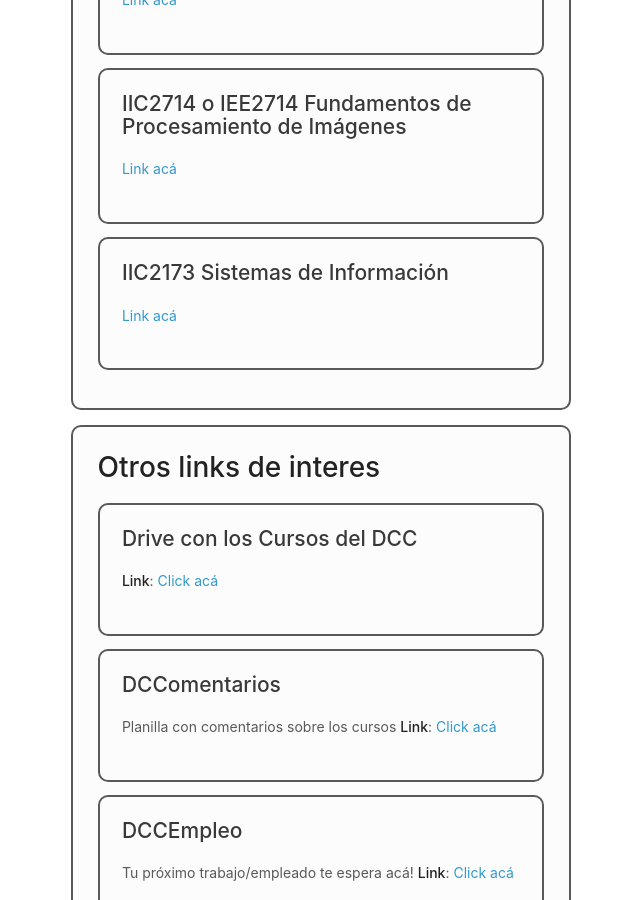
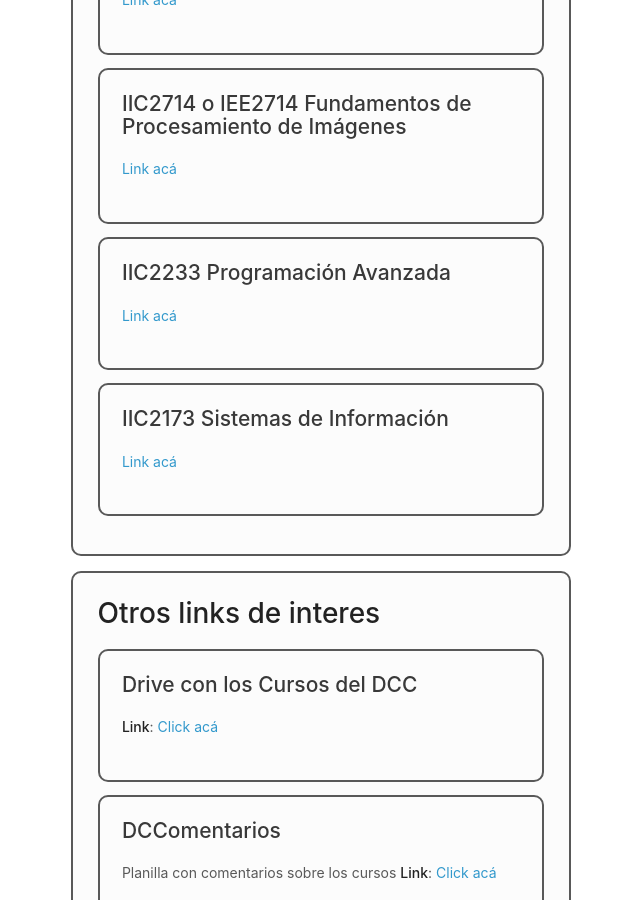
Before and after one commit to capitulo-acm-puc/capitulo-acm-puc.github.io, a Jekyll site: the page built from 6-grupos_y_canales.md, in a window 1280 px wide and 900 px high, scrolled down 5932 px. Shown: the whole window, without its empty margins (535-1175 px from the left). Built offline with Jekyll 4.4.1, drawn with Linux system fonts in a browser that asks for light colours.

Commit message:
Update 6-grupos_y_canales.md

```diff
--- a/6-grupos_y_canales.md
+++ b/6-grupos_y_canales.md
@@ -206,11 +206,17 @@ Advertencia, el grupo permite confesiones de todo tipo, sin censura.
 </div>
 
 
-
 <div class="grupo">
 ## IIC2714 o IEE2714 Fundamentos de Procesamiento de Imágenes
 [Link acá](https://t.me/joinchat/GeY84RuC3qRL0FWgp0Hd2g)
 </div>
+
+
+<div class="grupo">
+## IIC2233 Programación Avanzada
+[Link acá](https://t.me/joinchat/QBKKDEsNN3_MPz8FaBzDrA)
+</div>
+
 
 <div class="grupo">
 ## IIC2173 Sistemas de Información
```
